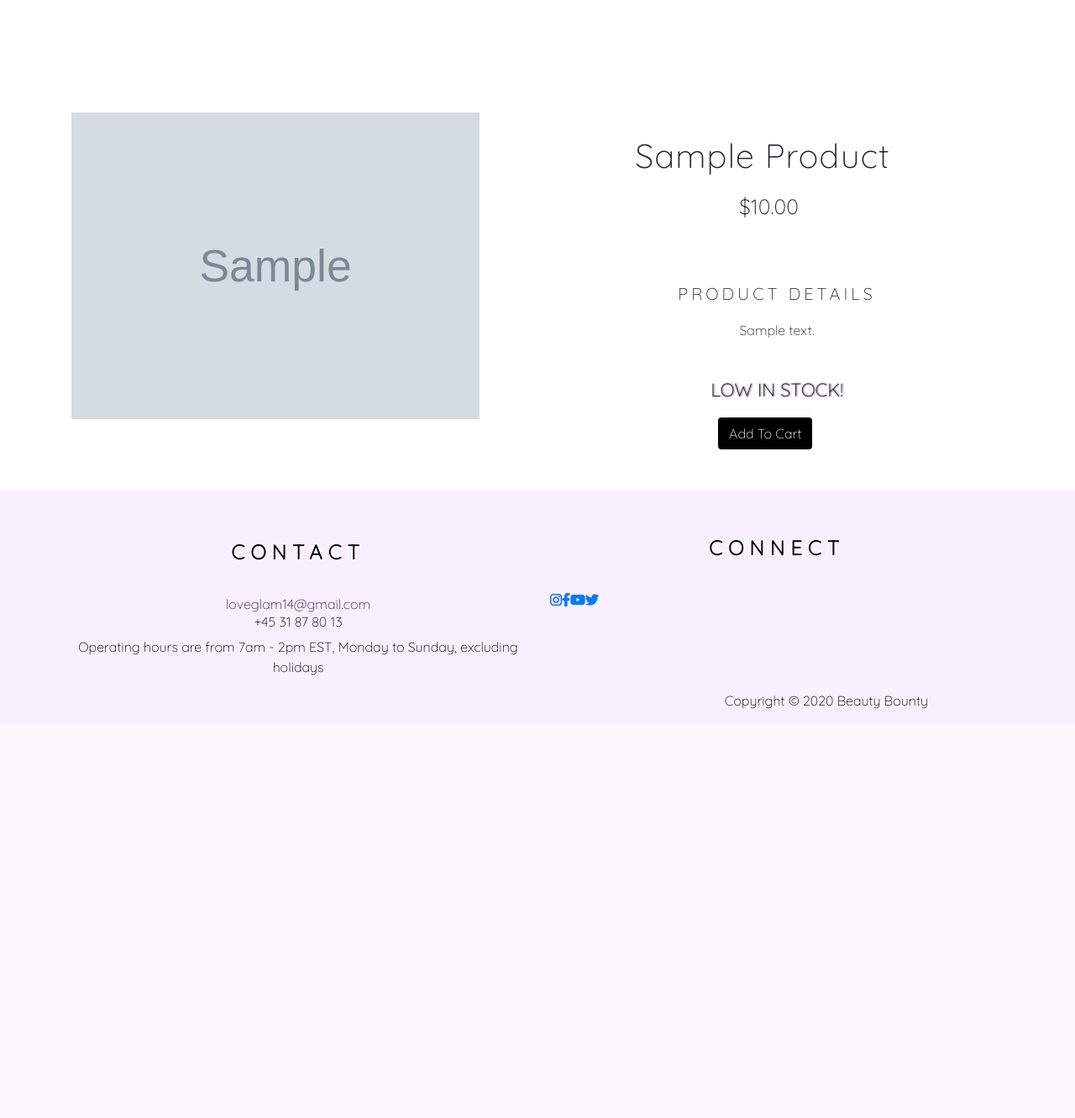
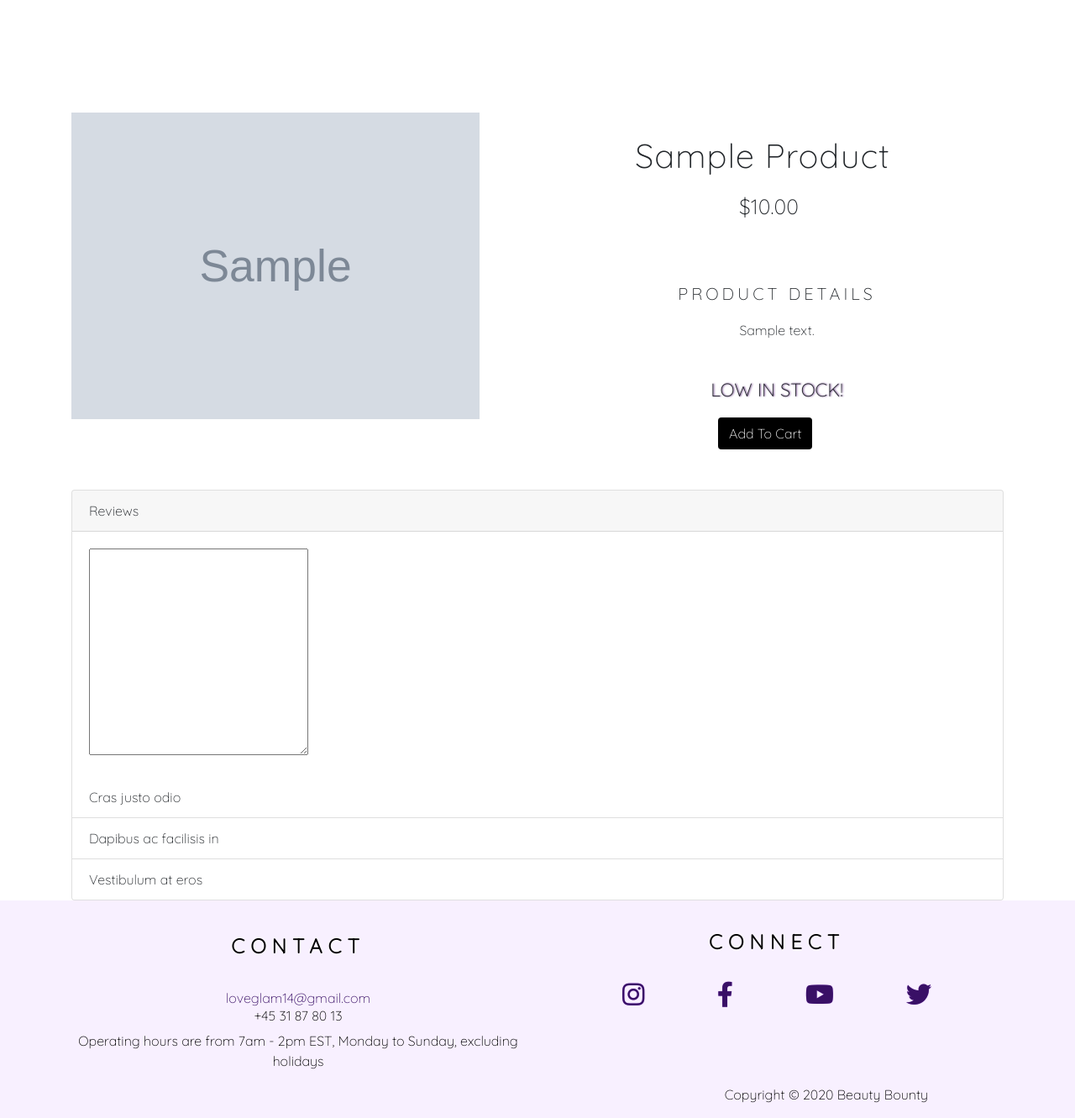
Before and after one commit to Vasileia-Apostolou/Beauty_Bounty, a Django app: a page that uses store/templates/store/product.html in a window 1280 px wide. Shown: the part 116-1447 px from the top of the page at 84% size. Before the commit the page ends 960 px from the top, so only its background shows below. Run offline with Django 3.2, Linux system fonts and the light colour scheme; tables that the repository leaves empty hold one stand-in row (values such as "Sample post"); grey boxes marked "Sample" are stand-in pictures; some libraries are stand-ins or nearby versions.

Commit message:
Add space-evenly to footer social icons

```diff
--- a/store/static/css/style.css
+++ b/store/static/css/style.css
@@ -342,7 +342,7 @@ footer {
    /* background: url("../images/navbar1.jpg"); */
    color: black;
    text-align: center;
-   padding-top: 50px;
+   padding-top: 30px;
 }
 
 .copyright {
@@ -383,12 +383,22 @@ footer {
 }
 
 .socials li a i {
-    /* margin-left: 30px;
+    /* margin-left: 30px;*/
     font-size: 30px;
-    color: #391066;*/
+    /* justify-content: space-between; */
+    color: #391066;
     text-shadow: 0px 0px 1px #9e62d9;
 
 }
+
+footer ul{
+  justify-content:space-evenly;
+  text-align:center;
+}
+
+footer ul li{
+  display:inline-block;
+ }
 
 .socials li a i:hover{
     color: #541e73;
--- a/store/templates/store/product.html
+++ b/store/templates/store/product.html
@@ -32,5 +32,28 @@ Product
             </div>
         </div>
     </div>
+
+    <!--Product Reviews-->
+    <div class="card">
+        <div class="card-header">
+            Reviews
+        </div>
+        <div class="card-body">
+            <form method="post">
+                {% csrf_token %}
+                <div class="form group">
+                    <textarea name="content" id="" cols="30" rows="10"></textarea>
+
+
+                </div>
+
+            </form>
+        </div>
+        <ul class="list-group list-group-flush">
+            <li class="list-group-item">Cras justo odio</li>
+            <li class="list-group-item">Dapibus ac facilisis in</li>
+            <li class="list-group-item">Vestibulum at eros</li>
+        </ul>
+    </div>
 </div>
 {% endblock %}
```
